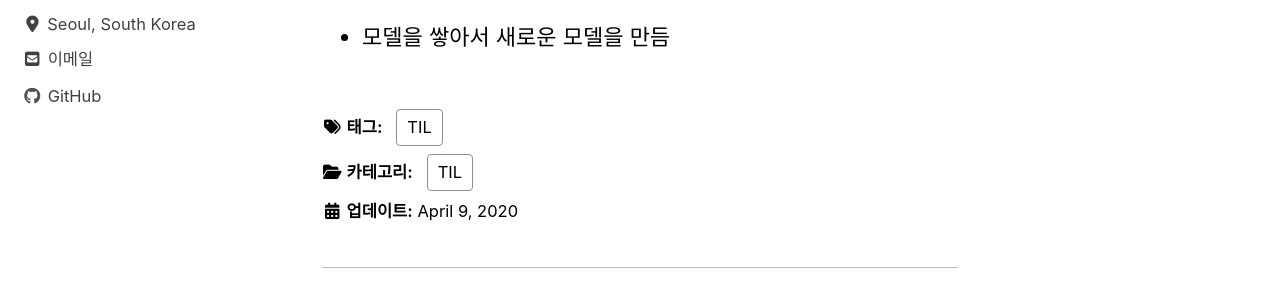
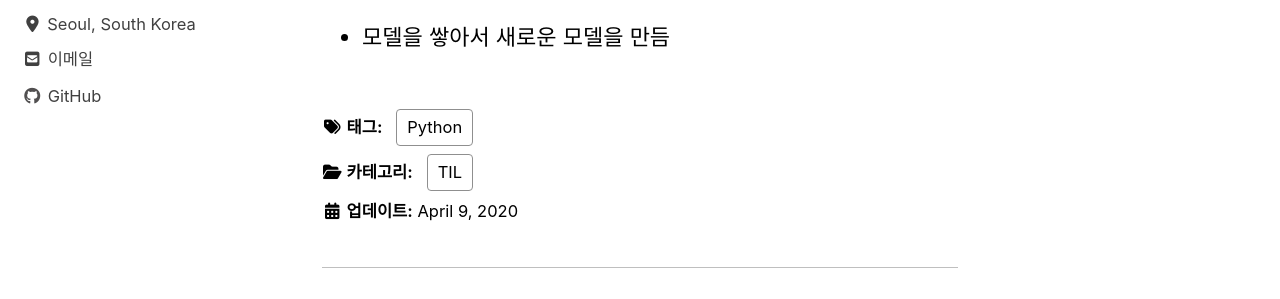
Before and after one commit to smilerrr/smilerrr.github.io, a Jekyll site: the page built from _posts/til/2020-04-07-Python.md, in a window 1280 px wide and 900 px high, scrolled down 2101 px. Shown: the part 143-442 px from the top of the window. Built offline with Jekyll 4.4.1, drawn with Linux system fonts in a browser that asks for light colours; cached includes are drawn as plain includes; nearby versions of some CDN libraries.

Commit message:
Update 2020-04-07-Python.md

```diff
--- a/_posts/til/2020-04-07-Python.md
+++ b/_posts/til/2020-04-07-Python.md
@@ -4,7 +4,7 @@ excerpt: "Python 머신러닝 2일차"
 categories:
    - TIL
 tags:
-   - TIL
+   - Python
 last_modified_at: 2020-04-09T01:00:00
 comments: true
 toc: true
```
